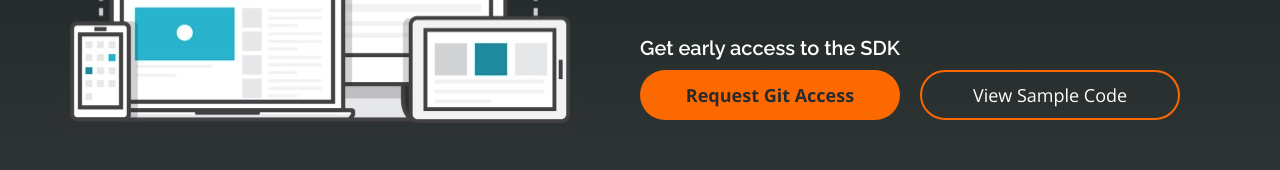
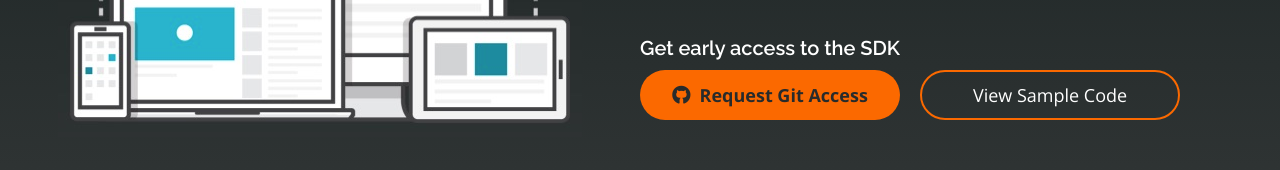
Before and after one commit to dalazaro-challenges/marconi, a React (Create React App) app: page / in a window 1280 px wide. Shown: the part 438-608 px from the top of the page. Built offline with nearby package versions, Linux system fonts and the light colour scheme.

Commit message:
updated formatting and styles

```diff
--- a/public/index.html
+++ b/public/index.html
@@ -15,6 +15,11 @@
     <!-- font-family: 'Raleway', sans-serif;
     font-family: 'Open Sans', sans-serif;
     font-family: 'Ubuntu Mono', monospace; -->
+
+    <link rel="stylesheet" href="https://use.fontawesome.com/releases/v5.0.10/css/brands.css" integrity="sha384-KtmfosZaF4BaDBojD9RXBSrq5pNEO79xGiggBxf8tsX+w2dBRpVW5o0BPto2Rb2F"
+      crossorigin="anonymous">
+    <link rel="stylesheet" href="https://use.fontawesome.com/releases/v5.0.10/css/fontawesome.css" integrity="sha384-8WwquHbb2jqa7gKWSoAwbJBV2Q+/rQRss9UXL5wlvXOZfSodONmVnifo/+5xJIWX"
+      crossorigin="anonymous">
 
     <!--
       Notice the use of %PUBLIC_URL% in the tags above.
--- a/src/assets/styles/App.css
+++ b/src/assets/styles/App.css
@@ -1,3 +1,8 @@
+.fixed-width {
+  width: 1280px;
+  margin: 0 auto;
+}
+
 a {
   text-decoration: none;
 }
@@ -73,6 +78,10 @@ button {
   background-color: #d65222;
 }
 
+.fa-github {
+  padding-right: 10px;
+}
+
 .other-access {
   background-color: #fb690000;
   border: 2px solid #FB6900;
--- a/src/assets/styles/Footer.css
+++ b/src/assets/styles/Footer.css
@@ -1,7 +1,10 @@
+footer {
+  background-color: #343838;
+  border-top: 10px solid #008C9E;
+}
+
 .footer {
-  background-color: #343838;
   padding: 30px 150px 80px 70px;
-  border-top: 10px solid #008C9E;
   font-family: 'Open Sans', sans-serif;
 }
 
--- a/src/components/Footer.js
+++ b/src/components/Footer.js
@@ -4,6 +4,8 @@ import footer from '../assets/images/footer.jpg';
 class Footer extends Component {
   render() {
     return (
+      <footer>
+        <div className="fixed-width">
           <div className="footer clearfix">
             <div className="footer-logo float-left">
               <img src={footer} alt="footer" />
@@ -42,6 +44,8 @@ class Footer extends Component {
               </li>
             </ul>
           </div>
+        </div>
+      </footer>
     )
   }
 }
--- a/src/components/Header.js
+++ b/src/components/Header.js
@@ -9,7 +9,7 @@ class Header extends Component {
     return (
       <div>
         <header>
-
+          <div className="fixed-width">
             <section className="navbar clearfix">
               <img src={header} alt="header" className="float-left" />
 
@@ -63,7 +63,7 @@ class Header extends Component {
                 <p id="splash-p">Get early access to the SDK</p>
                 <div className="access-buttons">
                   <button className="access-btn git-access">
-                  Request Git Access
+                    <i class="fab fa-github"></i>Request Git Access
                   </button>
 
                   <button className="access-btn other-access ml-2">
@@ -72,7 +72,7 @@ class Header extends Component {
                 </div>
               </div>
             </section>
-
+          </div>
         </header>
       </div>
     )
--- a/src/components/body/BodyContainer.js
+++ b/src/components/body/BodyContainer.js
@@ -9,6 +9,7 @@ class BodyContainer extends Component {
     return (
       <div>
         <section className="body-section" id="core-tech">
+          <div className="fixed-width">
             <div className="container">
               <h1 className="body-h1">Core Technology</h1>
               <h2 className="tech-h2">The Marconi protocol is designed down to the ethernet level and powers a decentralized networking stack that provides privacy, security, net neutrality and upgradability</h2>
@@ -51,12 +52,17 @@ class BodyContainer extends Component {
 
               <div className="center-items">
                 <h4 className="tech-h4">Learn more about the Marconi Platform</h4>
-              <button className="tech-btn access-btn other-access">Read Whitepaper</button>
+
+                <button className="tech-btn access-btn other-access">
+                  Read Whitepaper
+                </button>
+              </div>
             </div>
           </div>
         </section>
 
         <section className="body-section" id="use-cases">
+          <div className="fixed-width">
             <div className="container">
               <h1 className="body-h1">Use Cases</h1>
 
@@ -99,9 +105,11 @@ class BodyContainer extends Component {
               </div>
 
             </div>
+          </div>
         </section>
 
         <section className="body-section" id="developers">
+          <div className="fixed-width">
             <div className="container">
               <h1 className="body-h1">Developers</h1>
 
@@ -122,12 +130,15 @@ class BodyContainer extends Component {
 
                   <div className="center-items">
                     <h2 className="dev-h2 dev-access">Get early access to the SDK</h2>
-                  <button className="access-btn git-access">Request Git Access</button>
+                    <button className="access-btn git-access">
+                      <i class="fab fa-github"></i>Request Git Access
+                    </button>
                   </div>
                 </div>
               </div>
 
               <SampleCode />
+            </div>
           </div>
         </section>
       </div>
```
Also changed, not shown: src/assets/styles/Header.css (line endings or trailing spaces). Lines whose indentation alone changed are shown as unchanged.
